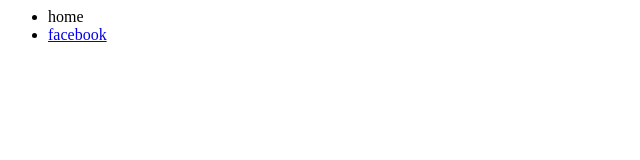
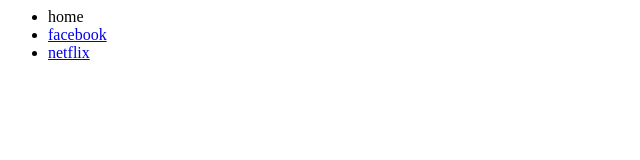
Before and after one commit to 3Dre/my-first-advanced-repo, a plain HTML site: page index.html in a window 1280 px wide. Shown: the full height of the page, 0-640 px from the left. Drawn offline with Linux system fonts and the light colour scheme.

Commit message:
Update index.html

```diff
--- a/index.html
+++ b/index.html
@@ -3,11 +3,7 @@
 <ul>
 <li><a>home</a></li>
 <li><a href="https://facebook.com">facebook</a></li>
+<li><a href="https://netflix.com">netflix</a></li>
 </ul>
 </nav>
-
-
-
-
-
 </html>
```
